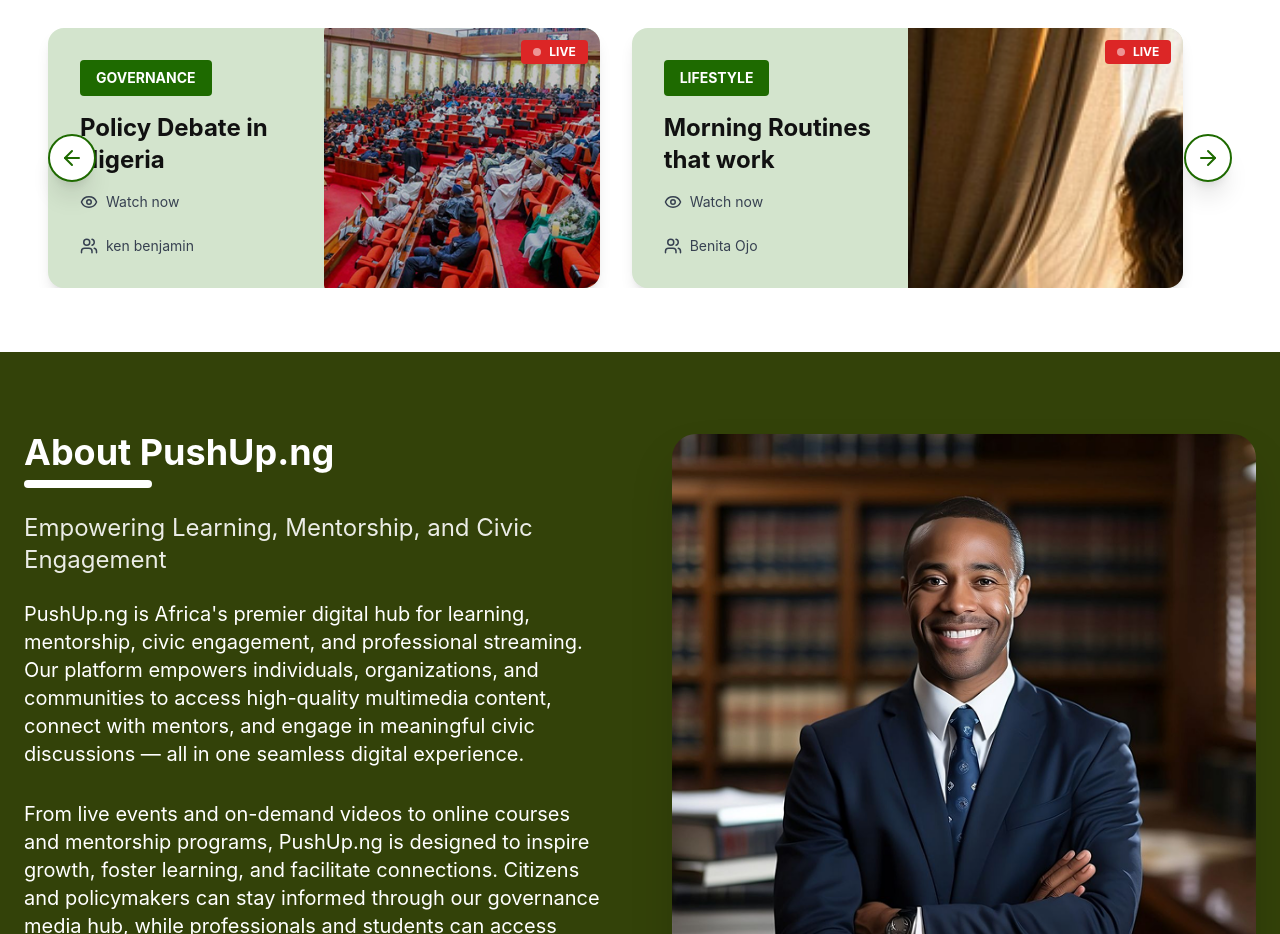
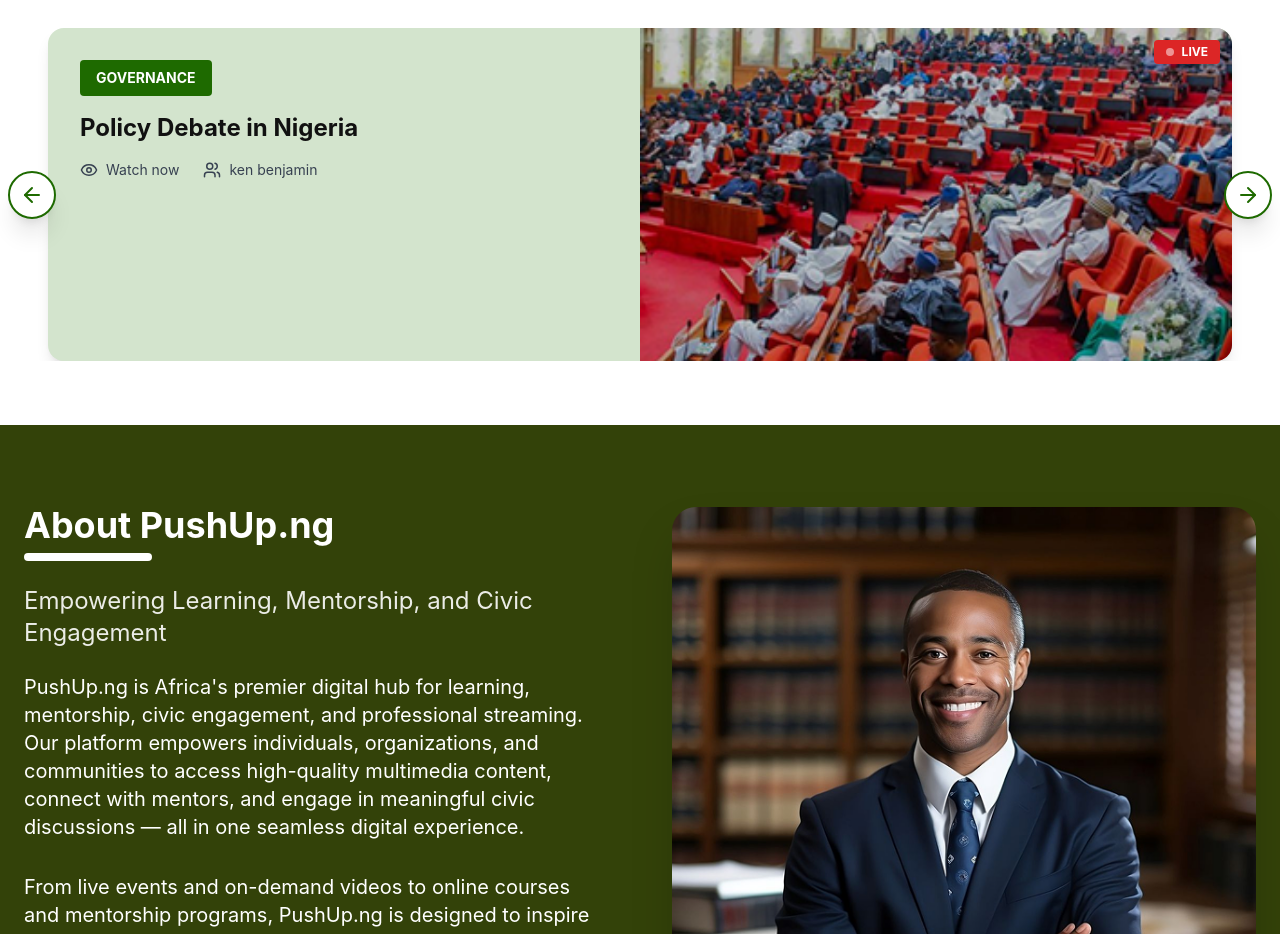
Before and after one commit to SilexsecureTeam/pushup, a React (Vite) app: page / in a window 1280 px wide. Shown: the part 940-1874 px from the top of the page. Built offline with nearby package versions, Linux system fonts and the light colour scheme.

Commit message:
Update Home.jsx

```diff
--- a/src/pages/Home.jsx
+++ b/src/pages/Home.jsx
@@ -161,10 +161,10 @@
     </div>
 
     <div className="relative">
-      {/* Left Arrow */}
+      {/* Left Arrow  */}
       <button
         onClick={prevSlide}
-        className="hidden lg:flex absolute left-4 top-1/2 -translate-y-1/2 z-10
+        className="hidden lg:flex absolute left-0 top-1/2 -translate-y-1/2 -translate-x-1/2 z-10
                    items-center justify-center w-12 h-12 bg-white rounded-full shadow-xl
                    border-2 border-[#1E6A00] hover:bg-gray-50 transition"
         aria-label="Previous event"
@@ -181,10 +181,10 @@
           {liveEvents.map((event, i) => (
             <div
               key={i}
-              className="flex-shrink-0 w-[90%] sm:w-[80%] lg:w-[48%] px-2 lg:px-4"
+              className="w-full flex-shrink-0 px-0 lg:px-4"
             >
               <div className="bg-[#d3e4cd] rounded-2xl shadow-lg overflow-hidden flex flex-col lg:flex-row">
-                {/* Text Part */}
+                {/* Text Part*/}
                 <div className="p-6 md:p-8 flex-1 order-2 lg:order-1">
                   <span className={`inline-block ${event.tagBg} px-4 py-2 text-sm font-bold rounded mb-4`}>
                     {event.tag}
@@ -202,7 +202,7 @@
                   </div>
                 </div>
 
-                {/* Image Part */}
+                {/* Image Part - Second on mobile */}
                 <div className="relative lg:w-1/2 aspect-video order-1 lg:order-2">
                   <img
                     src={event.img}
@@ -220,10 +220,9 @@
         </div>
       </div>
 
-      {/* Right Arrow */}
       <button
         onClick={nextSlide}
-        className="hidden lg:flex absolute right-4 top-1/2 -translate-y-1/2 z-10
+        className="hidden lg:flex absolute right-0 top-1/2 -translate-y-1/2 translate-x-1/2 z-10
                    items-center justify-center w-12 h-12 bg-white rounded-full shadow-xl
                    border-2 border-[#1E6A00] hover:bg-gray-50 transition"
         aria-label="Next event"
@@ -231,7 +230,6 @@
         <ArrowRight className="w-6 h-6 text-[#1E6A00]" />
       </button>
 
-      {/* Mobile arrows */}
       <div className="flex justify-center gap-6 mt-4 lg:hidden">
         <button
           onClick={prevSlide}
@@ -249,7 +247,6 @@
     </div>
   </div>
 </section>
-
 
 
       {/* About */}
```
